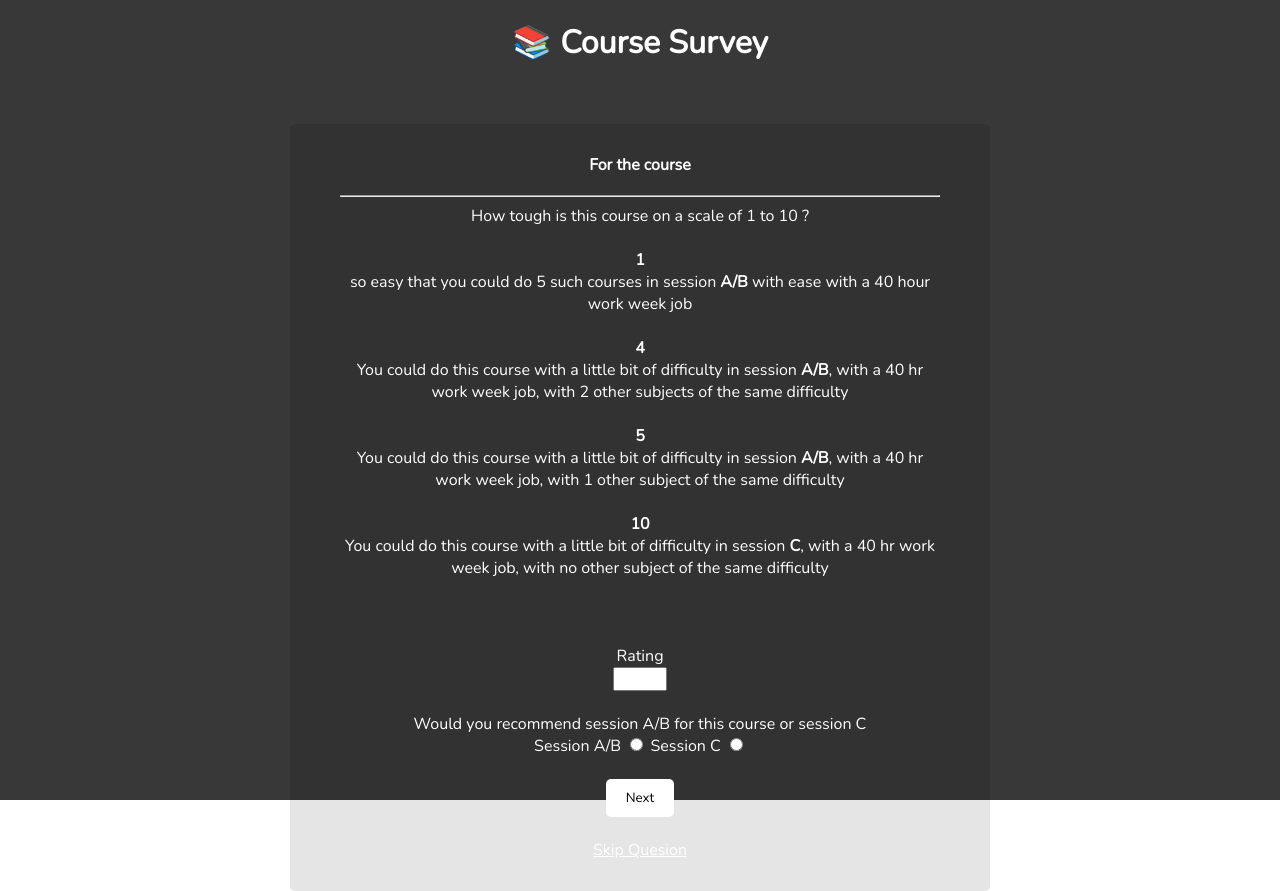
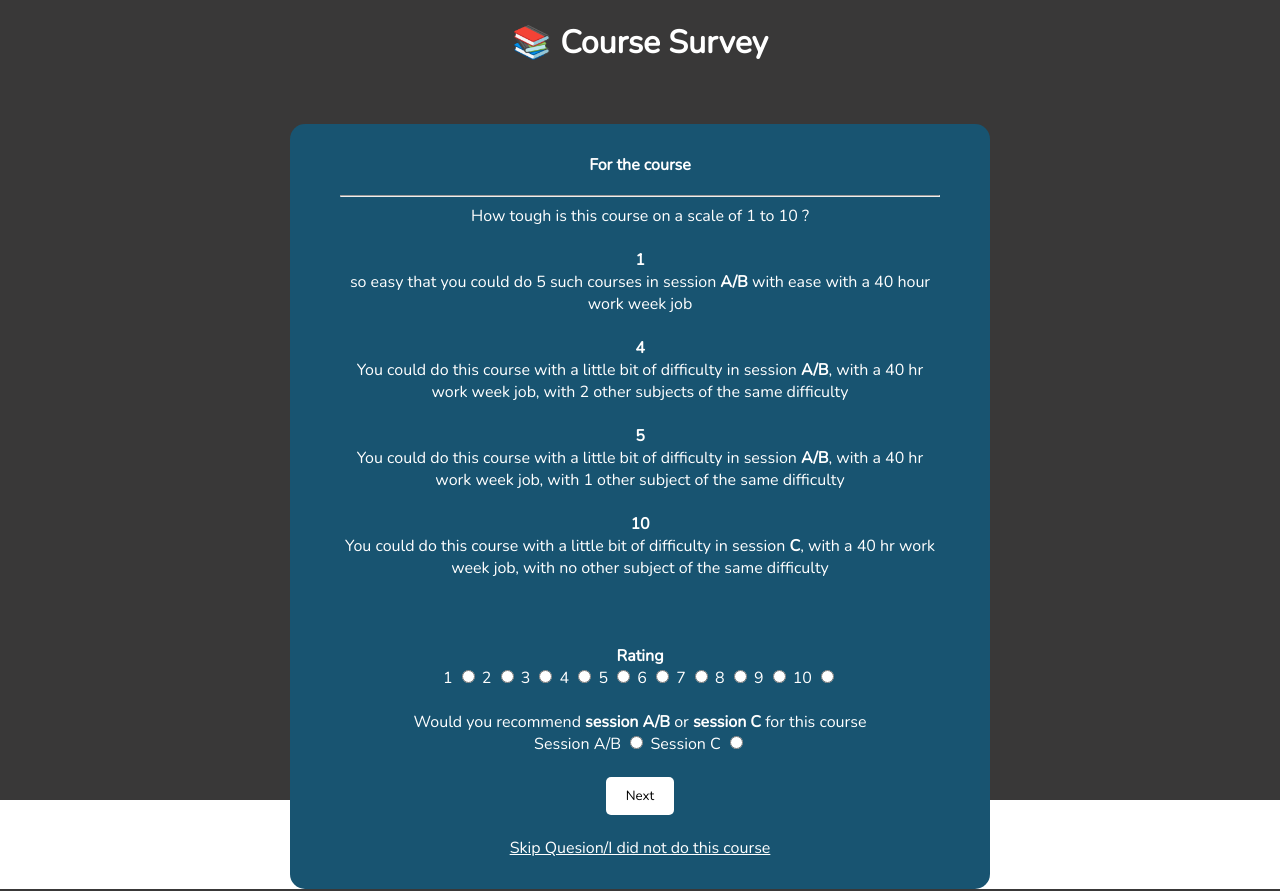
Before and after one commit to therealadityashankar/basic-course-survey, a Flask app: template templates/q.html in a window 1280 px wide. Run offline with Flask 2, Linux system fonts and the light colour scheme; the template is opened without the code that fills it, so the values that code supplies are empty.

Commit message:
improved ui a teeny tiny bit

```diff
--- a/static/index.css
+++ b/static/index.css
@@ -29,10 +29,11 @@ h1{
 .survey-parts{
     text-align: center;
     padding: 30px 50px;
-    border-radius: 5px;
-    background: rgba(0,0,0,0.1);
+    border-radius: 15px;
+    background: rgb(24, 84, 113);
     max-width: 600px;
     margin: 60px auto;
+    margin-bottom: 0;
 }
 
 input[type="text"]{
--- a/templates/q.html
+++ b/templates/q.html
@@ -12,22 +12,28 @@
   <div> <b>5</b><br> You could do this course with a little bit of difficulty in session <b>A/B</b>, with a 40 hr work week job, with 1 other subject of the same difficulty</div><br>
   <div> <b>10</b><br> You could do this course with a little bit of difficulty in session <b>C</b>, with a 40 hr work week job, with no other subject of the same difficulty</div><br>
   <br><br>
-  <label>Rating<br>
-    <input type="number" name="rating" required max=10 min=1><br>
+  <label><b>Rating</b></label>
   <br>
-  <label>Would you recommend session A/B for this course or session C</label>
+  {% for i in range(1, 11) %}
+    <label> {{i}}
+      <input type="radio" name="rating" value={{i}} required>
+    </label>
+  {% endfor %}
+  <br>
+  <br>
+  <label>Would you recommend <b>session A/B</b> or <b>session C</b> for this course</label>
   <br>
   <label>Session A/B
-    <input type="radio" name="session_recommend" value="session A/B">
+    <input type="radio" name="session_recommend" value="session A/B" required>
   </label>
   <label>Session C
-    <input type="radio" name="session_recommend" value="session C">
+    <input type="radio" name="session_recommend" value="session C" required>
   </label>
   <input type="hidden" name="user_email" value="{{user_email}}">
   <input type="hidden" name="curr_course" value="{{curr_course}}">
   <br><br>
   <input type="submit" value="Next">
   <br><br>
-  <a href="./?user_name={{user_email}}&curr_course={{next_course}}">Skip Quesion</a>
+  <a href="./?user_name={{user_email}}&curr_course={{next_course}}">Skip Quesion/I did not do this course</a>
 </form>
 {% endblock form_q %}
```
